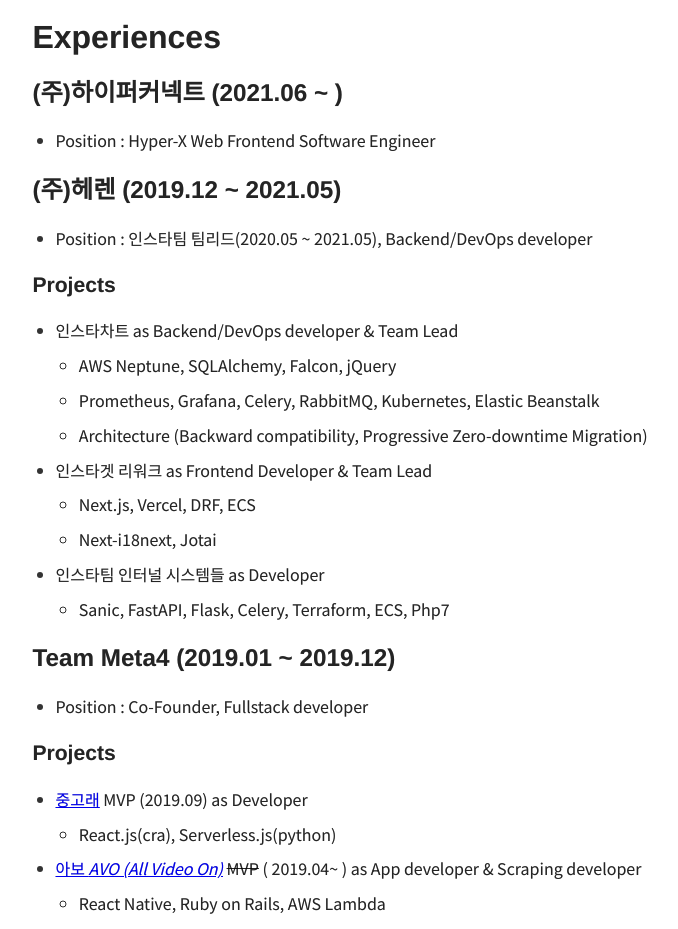
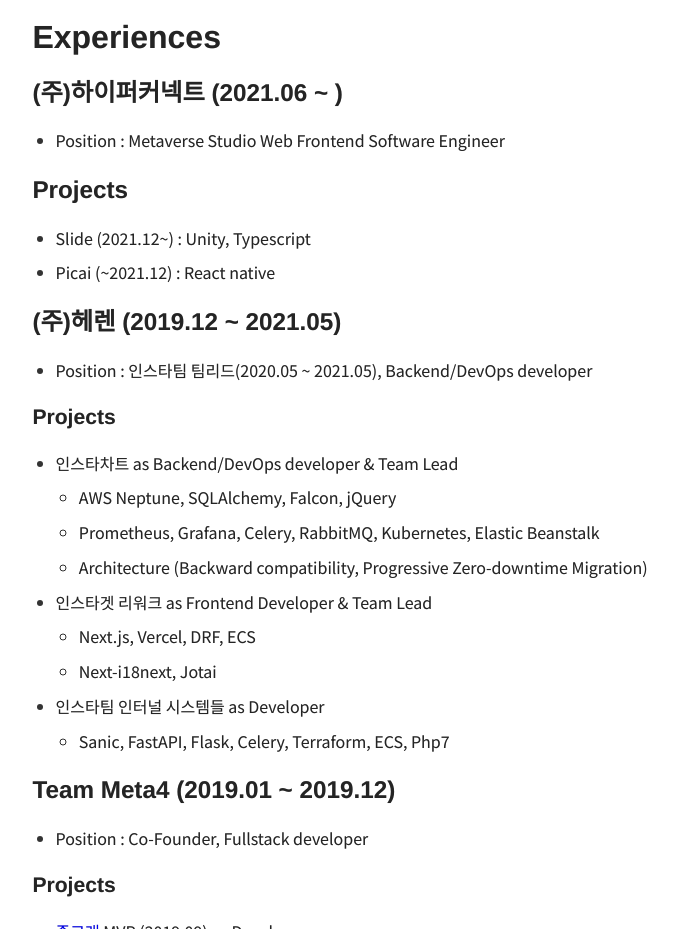
Before and after one commit to cereme/cereme.github.io, a Gatsby site: page /about in a window 1280 px wide. Shown: the part 1040-1969 px from the top of the page, without its empty margins (219-897 px from the left). Built offline with nearby package versions, Linux system fonts and the light colour scheme; Gatsby itself is replaced by a stand-in of ours; some packages are replaced by stand-ins of ours; what typography-theme-github would draw is missing.

Commit message:
Update career

```diff
--- a/content/__about/about.md
+++ b/content/__about/about.md
@@ -34,7 +34,13 @@
 
 ## (주)하이퍼커넥트 (2021.06 ~ )
 
-- Position : Hyper-X Web Frontend Software Engineer
+- Position : Metaverse Studio Web Frontend Software Engineer
+
+## Projects
+
+- Slide (2021.12~) : Unity, Typescript
+
+- Picai (~2021.12) : React native
 
 ## (주)헤렌 (2019.12 ~ 2021.05)
 
```
